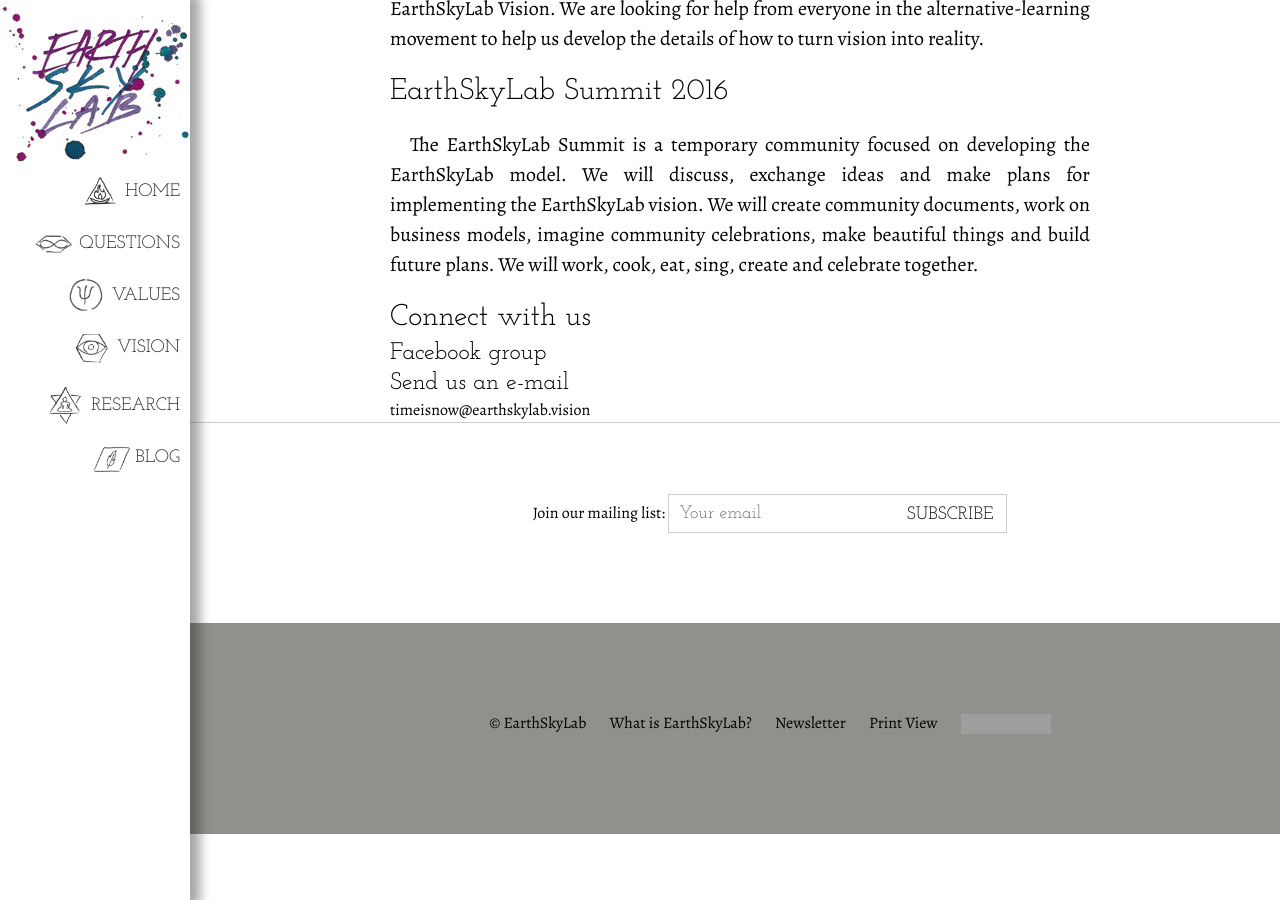
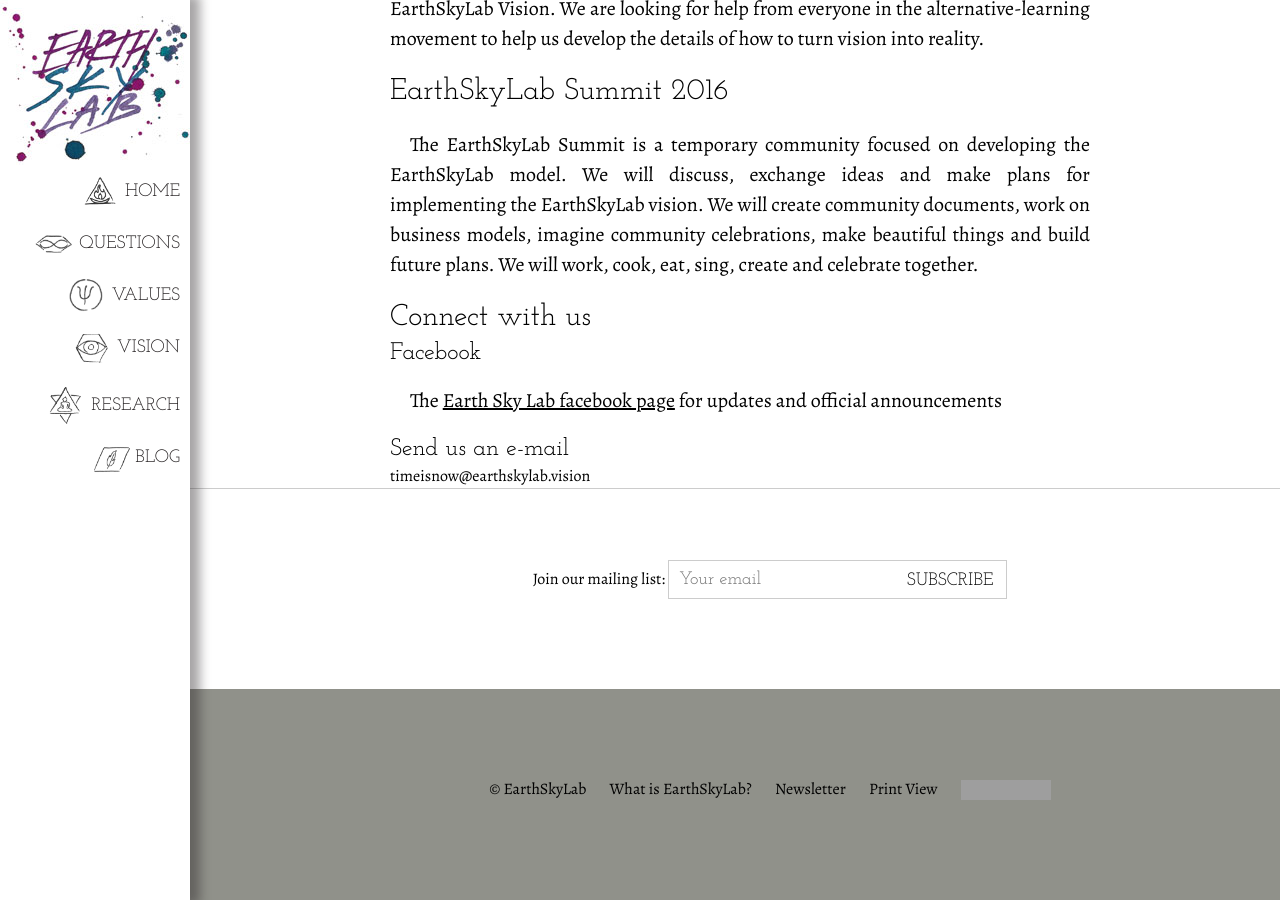
Before and after one commit to EarthSkyLab/EarthSkyLab.github.io, a Jekyll site: the page built from about.md, in a window 1280 px wide and 900 px high, scrolled down 1920 px. Built offline with Jekyll 4.4.1, drawn with Linux system fonts in a browser that asks for light colours; Markdown is read by kramdown in place of the engine named in the settings; comment, search, counter and statistics services are not loaded; grey boxes are pictures that could not be loaded.

Commit message:
add facebook page link to about page.

```diff
--- a/about.md
+++ b/about.md
@@ -53,7 +53,9 @@
 
 # Connect with us
 
-## Facebook group
+## Facebook
+
+The [Earth Sky Lab facebook page]({{site.facebook}}) for updates and official announcements
 
 ## Send us an e-mail
 
```
